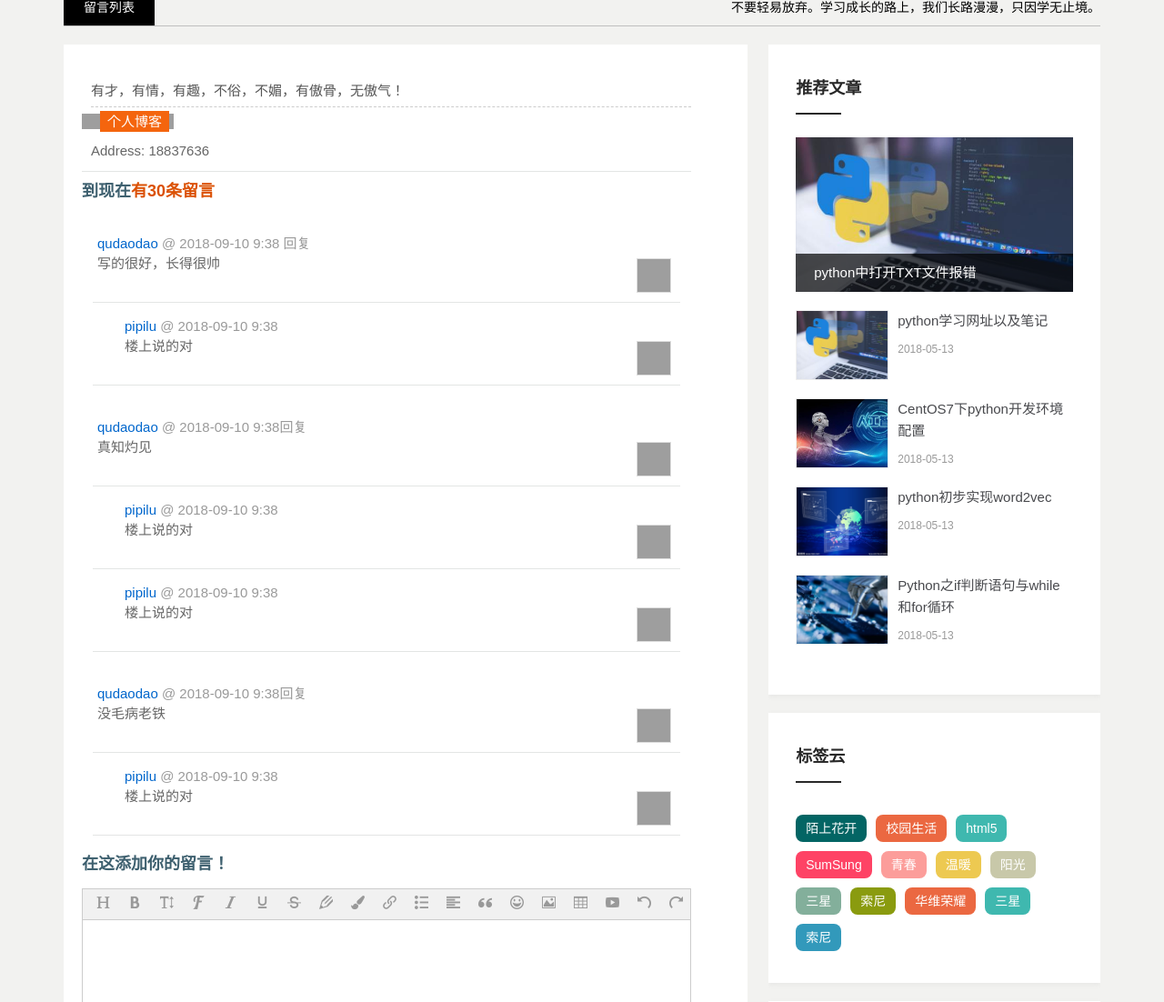
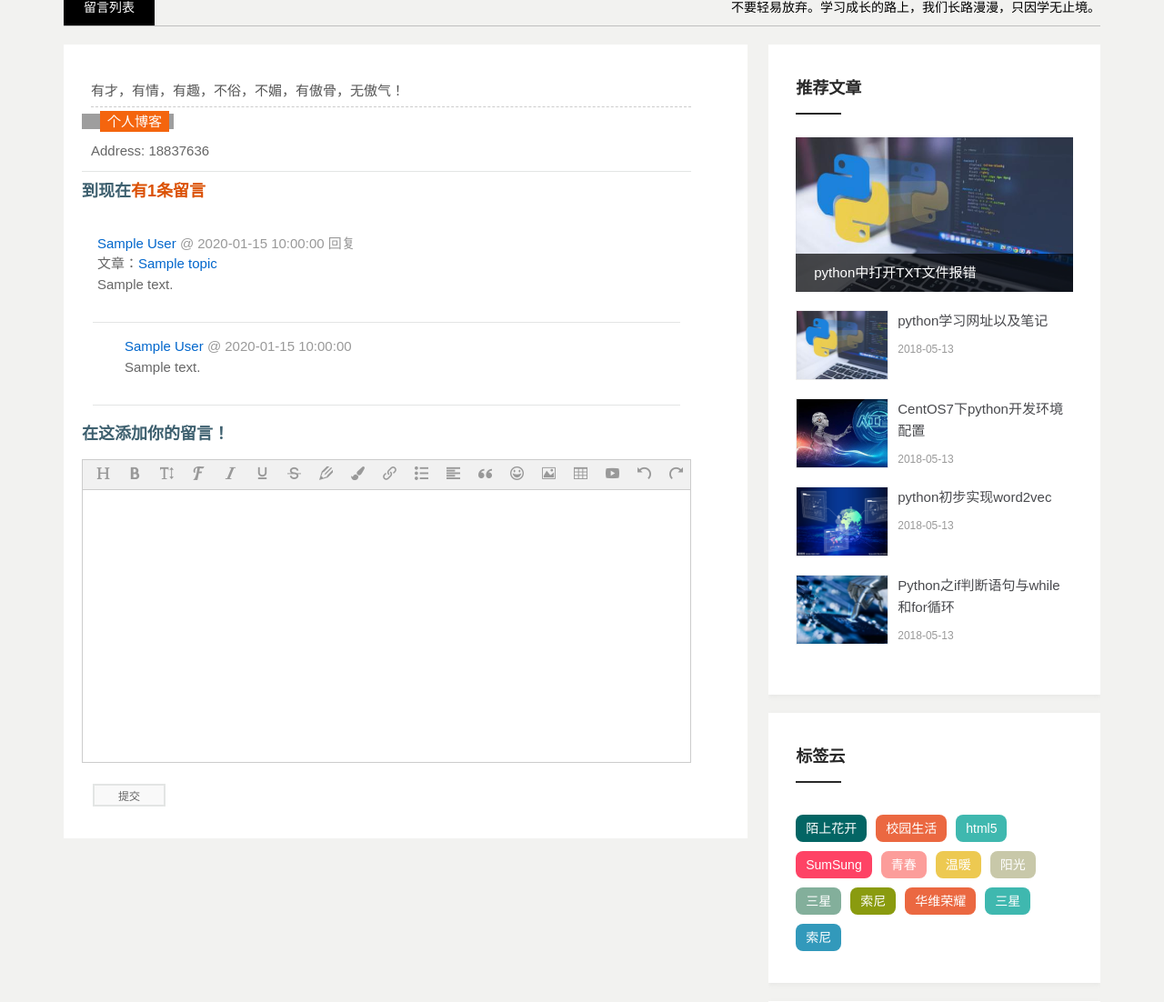
Before and after one commit to God-zpf/blog, a Flask app: page /gbook in a window 1280 px wide. Shown: the part 332-1434 px from the top of the page at 91% size. Run offline with Flask 2, Linux system fonts and the light colour scheme; tables that the repository leaves empty hold one stand-in row (values such as "Sample post"); grey boxes are pictures that could not be loaded.

Commit message:
20200506

```diff
--- a/app/main/views.py
+++ b/app/main/views.py
@@ -157,11 +157,12 @@ def release():
         print('reallist:')
         print('imgList:')
         basedir = os.path.dirname(os.path.dirname(__file__))
-        for img in imgList:
-            if img not in reallist and os.path.exists(basedir+img):
-                os.remove(basedir+img)
-                print('删除%s成功' % basedir+img)
-        topic.images = ';'.join(reallist).replace('/static/','')
+        if reallist:
+            for img in imgList:
+                if img not in reallist and os.path.exists(basedir+img):
+                    os.remove(basedir+img)
+                    print('删除%s成功' % basedir+img)
+            topic.images = ';'.join(reallist).replace('/static/','')
         db.session.add(topic)
         return redirect('/')
 
@@ -240,7 +241,7 @@ def info():
 @main.route('/topic')
 def topic():
     topic_id = request.args.get('topic_id')
-    print('topic_id',topic_id)
+    print('topic_id', topic_id)
     topic = Topic.query.filter(Topic.id == topic_id).first()
     content = topic.content
     if content:
@@ -274,10 +275,52 @@ def creply():
 
     return json.dumps(data)
 
+# ajax点赞接口
+@main.route('/voke', methods=['GET','POST'])
+def voke():
+    topic_id = request.form.get('topic_id')
+    if 'uid' in session and 'uname' in session:
+        user_id = session['uid']
+    print('topic_id', topic_id)
+    print('user_id', user_id)
+    # 查找出点赞的用户
+    user = User.query.filter(User.id == user_id).first()
+    # 查找出被点赞的文章
+    topic = Topic.query.filter(Topic.id == topic_id).first()
+
+
+
+    try:
+        if user in topic.voke_users.all():
+            user.voke_topics.remove(topic)
+
+        else:
+            user.voke_topics.append(topic)
+
+    except Exception as e:
+        print('错误：', e)
+        data = {
+            "code": 1,
+            "msg": "失败"
+        }
+    else:
+        num = len(topic.voke_users.all())
+        data = {
+            "code": 0,
+            "msg": "成功",
+            "num": num
+        }
+    return json.dumps(data)
+
 # 留言
 @main.route('/gbook')
 def gbook():
     categories = Category.query.all()
+    if 'uid' in session and 'uname' in session:
+        user = User.query.filter(User.id == session['uid']).first()
+    replies = Reply.query.all()
+    print('replies',replies)
+
     return render_template('gbook.html', params=locals())
 
 # 时间轴
--- a/app/models.py
+++ b/app/models.py
@@ -74,10 +74,10 @@ class Topic(db.Model):
     # 增加与Reply之间的联系和反向引用
     replies = db.relationship('Reply', backref='topic', lazy='dynamic')
     # 增加与Voke之间的联系和反向引用(多对多)
-    voke_topics = db.relationship(
-        'Topic',
+    voke_users = db.relationship(
+        'User',
         secondary='voke',
-        backref=db.backref('voke_users', lazy='dynamic'),
+        backref=db.backref('voke_topics', lazy='dynamic'),
         lazy='dynamic'
     )
 
--- a/app/templates/gbook.html
+++ b/app/templates/gbook.html
@@ -93,94 +93,48 @@
 						Address: <a href="#" rel="bookmark" title="住在手机里的朋友">18837636</a>
 					</div>
 					<div class="commentstitle">
-						<h3 id="comments">到现在<span class="commentsnumber">有30条留言</span></h3>
+						<h3 id="comments">到现在<span class="commentsnumber">有{{ params.replies | length }}条留言</span></h3>
 					</div>
+                    {% for reply in params.replies %}
 					<ol class="commentlist">
 						<!--先遍历父级评论-->
 						<li>
 							<div class="top">
-								<a href='#' class='url'>qudaodao</a>
+								<a href='#' class='url'>{{ reply.user.uname }}</a>
 								<span class="time"> @
-									<a href="#" title="">2018-09-10 9:38</a>
-									<a href="#" class="replyComment">回复</a>
+									<a href="#" title="">{{ reply.reply_time }}</a>
+									<a href="#" name={{ reply.id }} class="replyComment">回复</a>
 								</span>
 							</div>
-							<div>
-								<img alt='' src='/static/images/02.jpg' class='commentAvatar avatar-32 commentPhoto' height='32' width='32' />
+                            <div>
+								文章：<a href="/info?topic_id={{ reply.topic.id }}">{{ reply.topic.title }}</a>
 							</div>
 							<div class="body">
-								<p>写的很好，长得很帅</p>
+								<p>{{ reply.content }}</p>
 							</div>
 						</li>
 						<!--如果父级评论有子评论，就把子评论输出-->
+                         {% for childreply in reply.childreplies %}
 						<li>
 							<div class="reply">
 								<div class="top">
-									<a href="#"  class="url">pipilu</a>
+									<a href="#"  class="url">{{ childreply.user.uname }}</a>
 									<span class="time">
-										@ <a href="#" title="">2018-09-10 9:38</a>
+										@ <a href="#" title="">{{ childreply.reply_time }}</a>
 									</span>
 								</div>
-								<div><img alt="" src="/static/images/01.jpg" class="commentAvatar avatar-32 commentPhoto" height="32" width="32"></div>
-								<div class="body">楼上说的对</div>
+
+								<div class="body">{{ childreply.content }}</div>
 							</div>
 						</li>
+                             {% endfor %}
 					</ol>
-					<ol class="commentlist">
-						<!--先遍历父级评论-->
-						<li>
-							<div class="top"><a href='#'  class='url'>qudaodao</a><span class="time"> @
-									<a href="#" title="">2018-09-10 9:38</a><a href="#" class="replyComment">回复</a></span></div>
-							<div><img alt='' src='/static/images/01.jpg' class='commentAvatar avatar-32 commentPhoto' height='32' width='32' /></div>
-							<div class="body">
-								<p>真知灼见</p>
-							</div>
-						</li>
-						<!--如果父级评论有子评论，就把子评论输出-->
-						<li >
-							<div class="reply">
-								<div class="top"><a href="#" class="url">pipilu</a><span class="time">
-										@ <a href="#" title="">2018-09-10 9:38</a></span></div>
-								<div><img alt="" src="/static/images/02.jpg" class="commentAvatar avatar-32 commentPhoto" height="32" width="32"></div>
-								<div class="body">楼上说的对</div>
-							</div>
-						</li>
-						<li >
-							<div class="reply">
-								<div class="top">
-									<a href="#" class="url">pipilu</a>
-									<span class="time">
-										@ <a href="#" title="">2018-09-10 9:38</a>
-									</span>
-								</div>
-								<div><img alt="" src="/static/images/03.jpg" class="commentAvatar avatar-32 commentPhoto" height="32" width="32"></div>
-								<div class="body">楼上说的对</div>
-							</div>
-						</li>
-					</ol>
-					<ol class="commentlist">
-						<li>
-							<div class="top"><a href='#' rel='external nofollow' class='url'>qudaodao</a><span class="time"> @
-									<a href="#" title="">2018-09-10 9:38</a><a href="#" class="replyComment">回复</a></span></div>
-							<div><img alt='' src='/static/images/04.jpg' class='commentAvatar avatar-32 commentPhoto' height='32' width='32' /></div>
-							<div class="body">
-								<p>没毛病老铁</p>
-							</div>
-						</li>
-						<!--如果父级评论有子评论，就把子评论输出-->
-						<li >
-							<div class="reply">
-								<div class="top"><a href="#" class="url">pipilu</a><span class="time">
-										@ <a href="#" title="">2018-09-10 9:38</a></span></div>
-								<div><img alt="" src="/static/images/05.jpg" class="commentAvatar avatar-32 commentPhoto" height="32" width="32"></div>
-								<div class="body">楼上说的对</div>
-							</div>
-						</li>
-					</ol>
+                    {% endfor %}
+
 					<div id="commentform">
 						<h3 id="respond">在这添加你的留言！</h3>
 						<form action="#" method="post">
-						<dir id="editor"></dir>
+						<div id="editor"></div>
 						<br>
 						<p>
 							<input id="id_article" name="article" type="hidden" value="1">
--- a/app/templates/info.html
+++ b/app/templates/info.html
@@ -101,7 +101,7 @@
 			</div>
 			<div class="share">
 				<p class="diggit">
-					<a href="#">
+					<a href="javascript:void(0)" class="voke">
 						很赞哦！
 					</a>(<b id="diggnum">{{ params.topic.voke_users.count() }}</b>)
 				</p>
```
Also changed, not shown: app/static/js/info.js (+13 -0 lines), app/static/upload/20200506093916229634.jpg (added), app/static/upload/20200506094843204265.jpg (added).
